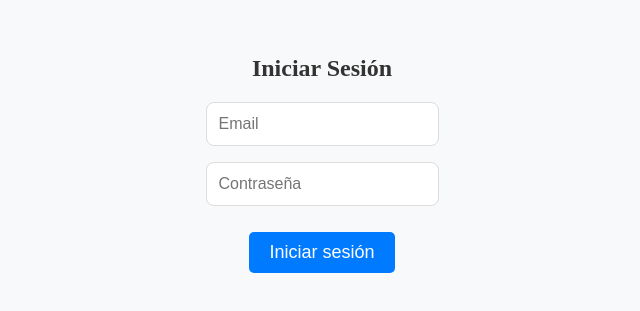
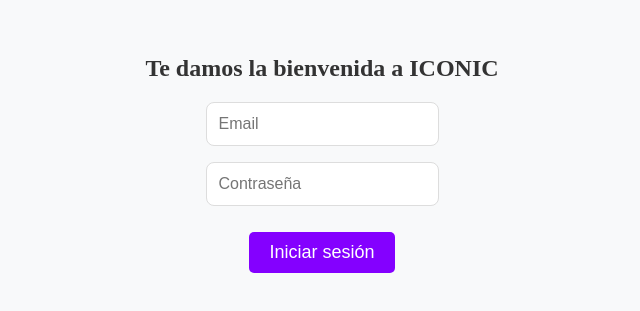
Before and after one commit to PioIX/2024-TPfinal-G11, a Next.js app in the folder frontend/: page /inicio/login in a window 1280 px wide. Shown: the part 269-580 px from the top of the page, without its empty margins (318-958 px from the left). Built offline with nearby package versions, Linux system fonts and the light colour scheme.

Commit message:
ya se suben correctamente las imagenes

```diff
--- a/frontend/src/app/inicio/login/page.js
+++ b/frontend/src/app/inicio/login/page.js
@@ -19,7 +19,7 @@ export default function Login() {
     const data = await res.json();
     console.log(data);
     if (res.status == 401) {
-      console.log("Credenciales invalidas")
+      console.log("contraseña o usuario invalido")
     }
     else{
       localStorage.setItem('userID', data.id); //localStorage.getItem("userID")
@@ -33,7 +33,7 @@ export default function Login() {
     <>
       {}
       <div className={styles.container}>
-        <h2 className={styles.title}>Iniciar Sesión</h2>
+        <h2 className={styles.title}>Te damos la bienvenida a ICONIC</h2>
         <input className={styles.input} name="email" type="email" placeholder="Email" onChange={handleChange} required />
         <input className={styles.input} name="password" type="password" placeholder="Contraseña" onChange={handleChange} required />
         <button className={styles.button} onClick={handleSubmit} type="button">Iniciar sesión</button>
--- a/frontend/src/app/styles/Authentication.module.css
+++ b/frontend/src/app/styles/Authentication.module.css
@@ -38,13 +38,13 @@
 }
 
 .input:focus {
-  border-color: #e60023;
+  border-color: #7f00e6;
 }
 
 .button {
   font-size: 18px;
   padding: 12px;
-  background-color: #e60023;
+  background-color: #7f00e6;
   color: white;
   border: none;
   border-radius: 8px;
@@ -53,7 +53,7 @@
 }
 
 .button:hover {
-  background-color: #cc001f;
+  background-color: #7f00e6;
 }
 
 @media (max-width: 768px) {
@@ -79,7 +79,7 @@
 }
 
 .button {
-  background-color: #007bff;
+  background-color: #8400ff;
   color: white;
   border: none;
   padding: 10px 20px;
@@ -89,7 +89,7 @@
 }
 
 .button:hover {
-  background-color: #0056b3;
+  background-color: #8400ff;
 }
 
 .pinContainer {
--- a/frontend/src/app/styles/Home.module.css
+++ b/frontend/src/app/styles/Home.module.css
@@ -17,7 +17,7 @@
   }
 
   .button {
-    background-color: #e60023;
+    background-color: #7f00e6;
     color: white;
     border: none;
     padding: 10px 20px;
@@ -57,7 +57,7 @@
   }
 
   .likeButton {
-    background-color: #e60023;
+    background-color: #7f00e6;
     color: white;
     border: none;
     padding: 10px;
```
Also changed, not shown: frontend/src/app/home/page.js (+9 -1 lines), 1 other file (tests, documents, lock files or other folders).
